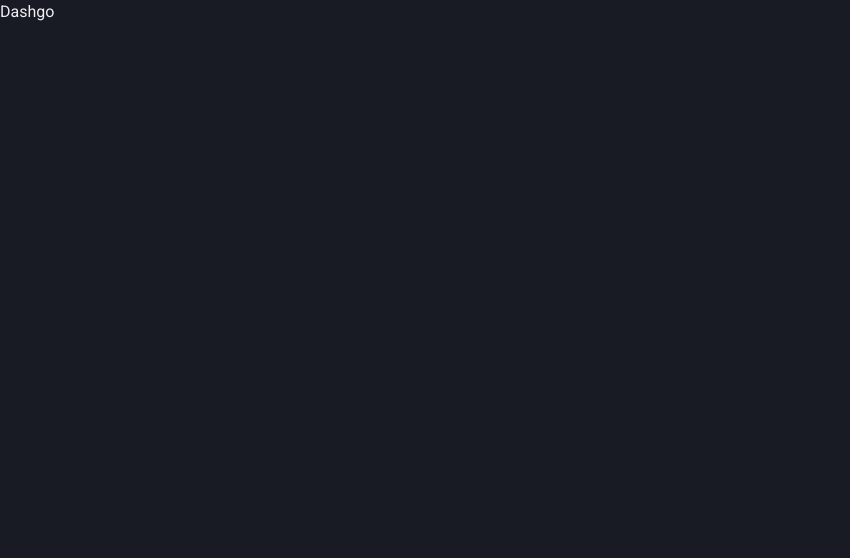
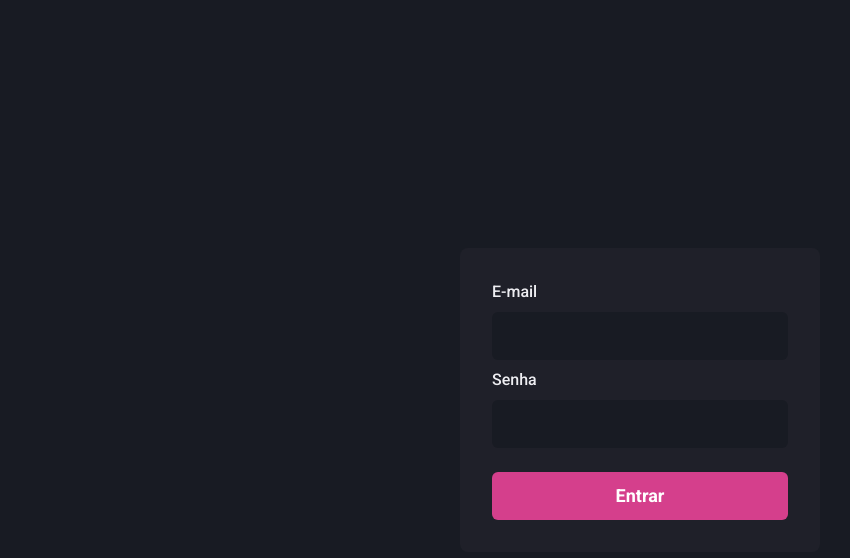
Before and after one commit to lanDev01/dashgo, a Next.js app: page / in a window 1280 px wide. Shown: the top 558 px of the page, without its empty margins (0-850 px from the left). Built offline with nearby package versions, Linux system fonts and the light colour scheme.

Commit message:
feat: creating sign in screen

```diff
--- a/src/pages/index.tsx
+++ b/src/pages/index.tsx
@@ -1,5 +1,57 @@
+import { Flex, Input, Button, Stack, FormLabel, FormControl } from "@chakra-ui/react";
+
 export default function Home() {
   return (
-      <h1>Dashgo</h1>
+    <Flex
+      w="100vw"
+      h="100vh"
+      align="center"
+      justify="center"
+    >
+      <Flex
+        as="form"
+        w="100%"
+        maxWidth={360}
+        bg="gray.800"
+        p={8}
+        borderRadius={8}
+        flexDir="column"
+      >
+        <Stack>
+          <FormControl>
+            <FormLabel htmlFor="email">E-mail</FormLabel>
+            <Input
+              name="email"
+              type="email"
+              focusBorderColor="pink.500"
+              bgColor="gray.900"
+              variant="filled"
+              _hover={{
+                bgColor: 'gray.900'
+              }}
+              size="lg"
+            />
+          </FormControl>
+
+          <FormControl>
+            <FormLabel htmlFor="password">Senha</FormLabel>
+            <Input
+              name="password"
+              type="password"
+              focusBorderColor="pink.500"
+              bgColor="gray.900"
+              variant="filled"
+              _hover={{
+                bgColor: 'gray.900'
+              }}
+              size="lg"
+            />
+          </FormControl>
+        </Stack>
+
+        <Button type="submit" mt={6} colorScheme="pink" size="lg">Entrar</Button>
+      </Flex>
+    </Flex>
+
   );
 }
```
